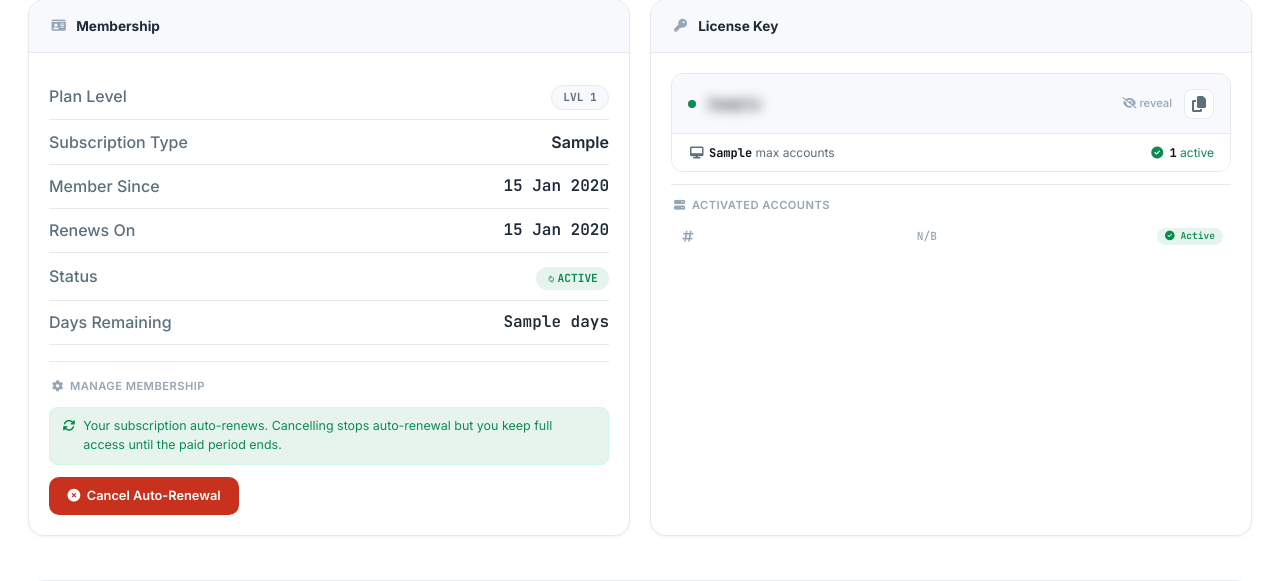
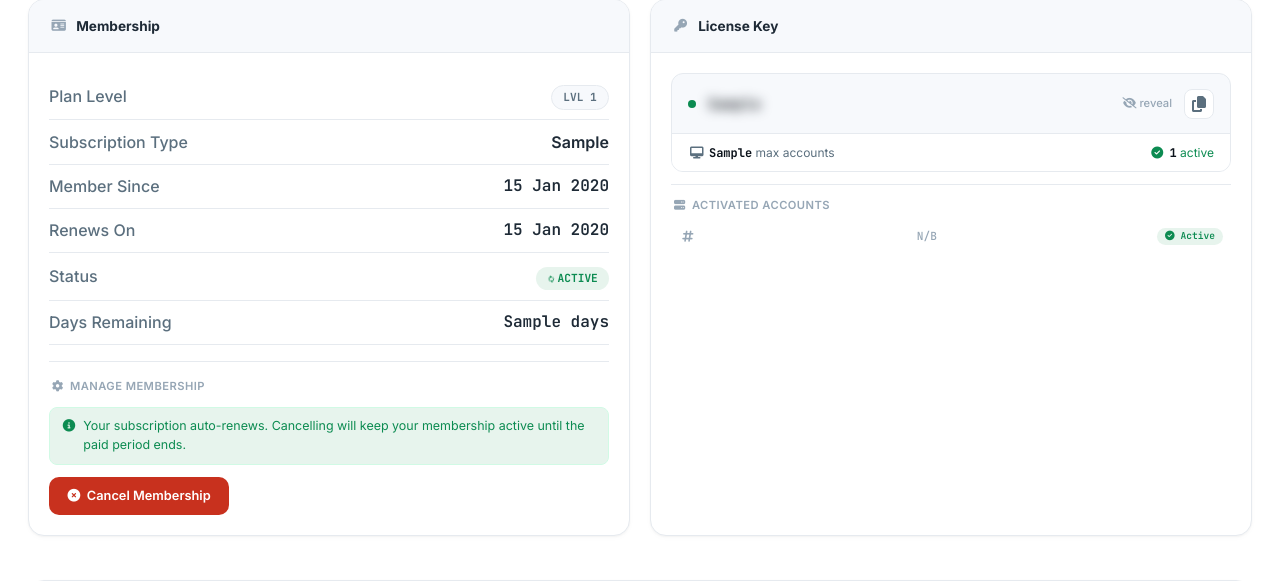
Before and after one commit to NDBOSSY/LWIX, a Flask app: template templates/user/dashboard.html in a window 1280 px wide. Shown: the part 409-990 px from the top of the page. Run offline with Flask 3, Linux system fonts and the light colour scheme; tables that the repository leaves empty hold one stand-in row (values such as "Sample post"); the template is opened without the code that fills it: values that come from a table or form of the project are taken from there, most other values are stand-ins (such as "Sample title", 1, 10 or a date in 2020); some libraries are stand-ins or nearby versions.

Commit message:
Update dashboard main9.html

```diff
--- a/templates/user/dashboard.html
+++ b/templates/user/dashboard.html
@@ -715,15 +715,15 @@
     .modal-box h3 { font-size: 1rem; font-weight: 700; margin-bottom: 0.4rem; }
     .modal-box p { color: var(--ink-muted); margin-bottom: 1.2rem; font-size: 0.85rem; }
     .modal-box .warning-box {
-        background: var(--amber-light);
-        border: 1px solid #ffe0b2;
+        background: var(--red-light);
+        border: 1px solid #f5c6cb;
         border-radius: 8px;
         padding: 0.75rem 1rem;
         margin-bottom: 1.2rem;
     }
     .modal-box .warning-box .warning-title {
         font-weight: 600;
-        color: var(--amber);
+        color: var(--red);
         font-size: 0.8rem;
         display: flex;
         align-items: center;
@@ -935,16 +935,16 @@
 
                     {% if user.membership_status == 'active' %}
                     <div class="retain-info">
-                        <i class="fas fa-sync-alt"></i>
-                        <span data-en="Your subscription auto-renews. Cancelling stops auto-renewal but you keep full access until the paid period ends."
-                              data-nl="Je abonnement wordt automatisch verlengd. Annuleren stopt automatische verlenging maar je behoudt volledige toegang tot je betaalde periode eindigt.">
-                            {{ 'Je abonnement wordt automatisch verlengd. Annuleren stopt automatische verlenging maar je behoudt volledige toegang tot je betaalde periode eindigt.' if current_language == 'nl' else 'Your subscription auto-renews. Cancelling stops auto-renewal but you keep full access until the paid period ends.' }}
+                        <i class="fas fa-info-circle"></i>
+                        <span data-en="Your subscription auto-renews. Cancelling will keep your membership active until the paid period ends."
+                              data-nl="Je abonnement wordt automatisch verlengd. Bij opzeggen blijft je membership actief tot het einde van de betaalde periode.">
+                            {{ 'Je abonnement wordt automatisch verlengd. Bij opzeggen blijft je membership actief tot het einde van de betaalde periode.' if current_language == 'nl' else 'Your subscription auto-renews. Cancelling will keep your membership active until the paid period ends.' }}
                         </span>
                     </div>
                     <button class="btn btn-danger" onclick="showCancelModal()">
                         <i class="fas fa-times-circle"></i>
-                        <span data-en="Cancel Auto-Renewal" data-nl="Abonnement Annuleren">
-                            {{ 'Abonnement Annuleren' if current_language == 'nl' else 'Cancel Auto-Renewal' }}
+                        <span data-en="Cancel Membership" data-nl="Membership Opzeggen">
+                            {{ 'Membership Opzeggen' if current_language == 'nl' else 'Cancel Membership' }}
                         </span>
                     </button>
                     {% elif user.membership_status == 'cancelled' %}
@@ -1356,65 +1356,58 @@
     <div class="modal-box">
         <h3>
             <i class="fas fa-exclamation-triangle" style="color: var(--amber);"></i>
-            <span data-en="Cancel Auto-Renewal" data-nl="Abonnement Annuleren">
-                {{ 'Abonnement Annuleren' if current_language == 'nl' else 'Cancel Auto-Renewal' }}
+            <span data-en="Cancel Membership" data-nl="Membership Opzeggen">
+                {{ 'Membership Opzeggen' if current_language == 'nl' else 'Cancel Membership' }}
             </span>
         </h3>
-        <p data-en="Are you sure you want to cancel auto-renewal?"
-           data-nl="Weet je zeker dat je automatische verlenging wilt stopzetten?">
-            {{ 'Weet je zeker dat je automatische verlenging wilt stopzetten?' if current_language == 'nl' else 'Are you sure you want to cancel auto-renewal?' }}
+        <p data-en="Are you sure you want to cancel your membership?"
+           data-nl="Weet je zeker dat je je membership wilt opzeggen?">
+            {{ 'Weet je zeker dat je je membership wilt opzeggen?' if current_language == 'nl' else 'Are you sure you want to cancel your membership?' }}
         </p>
 
-        <div class="info-box">
-            <div class="info-title">
-                <i class="fas fa-check-circle"></i>
-                <span data-en="What you keep:" data-nl="Wat je behoudt:">
-                    {{ 'Wat je behoudt:' if current_language == 'nl' else 'What you keep:' }}
-                </span>
-            </div>
+        <p>
+            <span data-en="Your membership will remain active until"
+                  data-nl="Je membership blijft actief tot">
+                {{ 'Je membership blijft actief tot' if current_language == 'nl' else 'Your membership will remain active until' }}
+            </span>
+            <strong>{{ user.membership_end.strftime('%d %B %Y') if user.membership_end else 'the end date' }}</strong>.
+            <span data-en="After this date, your access will end and you will no longer be able to use:"
+                  data-nl="Na deze datum eindigt je toegang en kun je geen gebruik meer maken van:">
+                {{ 'Na deze datum eindigt je toegang en kun je geen gebruik meer maken van:' if current_language == 'nl' else 'After this date, your access will end and you will no longer be able to use:' }}
+            </span>
+        </p>
+
+        <div class="warning-box">
             <ul>
                 {% if current_language == 'nl' %}
-                <li>Volledige toegang tot <strong id="cancelEndDateNl">{{ user.membership_end.strftime('%d %B %Y') if user.membership_end else 'de einddatum' }}</strong></li>
-                <li>Al je actieve licenties blijven werken</li>
-                <li>Je kunt je Expert Advisors blijven gebruiken</li>
-                <li>Toegang tot alle downloads blijft behouden</li>
+                <li>Je VPS</li>
+                <li>Je Expert Advisor(s) en actieve licenties</li>
+                <li>Discord community</li>
+                <li>De Academy</li>
                 {% else %}
-                <li>Full access until <strong id="cancelEndDateEn">{{ user.membership_end.strftime('%B %d, %Y') if user.membership_end else 'the end date' }}</strong></li>
-                <li>All active licenses continue working</li>
-                <li>You can keep using your Expert Advisors</li>
-                <li>Access to all downloads remains</li>
+                <li>Your VPS</li>
+                <li>Your Expert Advisor(s) and active licenses</li>
+                <li>Discord community</li>
+                <li>The Academy</li>
                 {% endif %}
             </ul>
         </div>
 
-        <div class="warning-box">
-            <div class="warning-title">
-                <i class="fas fa-exclamation-circle"></i>
-                <span data-en="This means:" data-nl="Dit betekent:">
-                    {{ 'Dit betekent:' if current_language == 'nl' else 'This means:' }}
-                </span>
-            </div>
-            <ul>
-                {% if current_language == 'nl' %}
-                <li>Je abonnement wordt niet automatisch verlengd</li>
-                <li>Na de einddatum verloopt je toegang</li>
-                <li>Je kunt later altijd een nieuw abonnement afsluiten</li>
-                {% else %}
-                <li>Your subscription will not auto-renew</li>
-                <li>Access expires after the end date</li>
-                <li>You can always sign up for a new subscription later</li>
-                {% endif %}
-            </ul>
-        </div>
+        <p data-en="You can always sign up again in the future. Please note that you will then receive a new VPS and new licenses, and will need to complete the setup again."
+           data-nl="Je kunt je in de toekomst altijd opnieuw aanmelden. Houd er rekening mee dat je dan een nieuwe VPS en nieuwe licenties ontvangt en de setup opnieuw moet doorlopen.">
+            {{ 'Je kunt je in de toekomst altijd opnieuw aanmelden. Houd er rekening mee dat je dan een nieuwe VPS en nieuwe licenties ontvangt en de setup opnieuw moet doorlopen.' if current_language == 'nl' else 'You can always sign up again in the future. Please note that you will then receive a new VPS and new licenses, and will need to complete the setup again.' }}
+        </p>
 
         <div class="modal-actions">
             <button class="btn btn-outline" onclick="closeCancelModal()">
-                <span data-en="Keep Subscription" data-nl="Behouden">{{ 'Behouden' if current_language == 'nl' else 'Keep Subscription' }}</span>
+                <span data-en="Keep Membership" data-nl="Membership Behouden">
+                    {{ 'Membership Behouden' if current_language == 'nl' else 'Keep Membership' }}
+                </span>
             </button>
             <button class="btn btn-danger" id="cancelBtn" onclick="confirmCancelMembership()">
                 <i class="fas fa-times-circle"></i>
-                <span data-en="Cancel Auto-Renewal" data-nl="Definitief Annuleren">
-                    {{ 'Definitief Annuleren' if current_language == 'nl' else 'Cancel Auto-Renewal' }}
+                <span data-en="Cancel Membership" data-nl="Membership Opzeggen">
+                    {{ 'Membership Opzeggen' if current_language == 'nl' else 'Cancel Membership' }}
                 </span>
             </button>
         </div>
@@ -1659,11 +1652,11 @@
 
         closeCancelModal();
         loadingOverlay.style.display = 'flex';
-        loadingMessage.textContent = currentLanguage === 'nl' ? 'Abonnement annuleren…' : 'Cancelling membership…';
+        loadingMessage.textContent = currentLanguage === 'nl' ? 'Membership opzeggen…' : 'Cancelling membership…';
 
         if (cancelBtn) {
             cancelBtn.disabled = true;
-            cancelBtn.innerHTML = '<i class="fas fa-spinner fa-spin"></i> ' + (currentLanguage === 'nl' ? 'Annuleren...' : 'Cancelling...');
+            cancelBtn.innerHTML = '<i class="fas fa-spinner fa-spin"></i> ' + (currentLanguage === 'nl' ? 'Opzeggen...' : 'Cancelling...');
         }
 
         fetch('/cancel-membership', {
@@ -1688,20 +1681,20 @@
         .then(data => {
             loadingOverlay.style.display = 'none';
             if (data.success) {
-                const msg = currentLanguage === 'nl' ? 'Abonnement geannuleerd. Je behoudt volledige toegang! 📧' : 'Membership cancelled. You retain full access! 📧';
+                const msg = currentLanguage === 'nl' ? 'Membership opgezegd. Je behoudt volledige toegang! 📧' : 'Membership cancelled. You retain full access! 📧';
                 showToast(msg, 'success');
                 setTimeout(() => { window.location.reload(); }, 2000);
             } else {
-                const msg = currentLanguage === 'nl' ? 'Kon abonnement niet annuleren' : 'Failed to cancel membership';
+                const msg = currentLanguage === 'nl' ? 'Kon membership niet opzeggen' : 'Failed to cancel membership';
                 showToast(data.error || msg, 'error');
-                if (cancelBtn) { cancelBtn.disabled = false; cancelBtn.innerHTML = '<i class="fas fa-times-circle"></i> ' + (currentLanguage === 'nl' ? 'Definitief Annuleren' : 'Cancel Auto-Renewal'); }
+                if (cancelBtn) { cancelBtn.disabled = false; cancelBtn.innerHTML = '<i class="fas fa-times-circle"></i> ' + (currentLanguage === 'nl' ? 'Membership Opzeggen' : 'Cancel Membership'); }
             }
         })
         .catch(error => {
             loadingOverlay.style.display = 'none';
             const msg = currentLanguage === 'nl' ? 'Netwerkfout. Probeer opnieuw.' : 'Network error. Please try again.';
             showToast(error.message || msg, 'error');
-            if (cancelBtn) { cancelBtn.disabled = false; cancelBtn.innerHTML = '<i class="fas fa-times-circle"></i> ' + (currentLanguage === 'nl' ? 'Definitief Annuleren' : 'Cancel Auto-Renewal'); }
+            if (cancelBtn) { cancelBtn.disabled = false; cancelBtn.innerHTML = '<i class="fas fa-times-circle"></i> ' + (currentLanguage === 'nl' ? 'Membership Opzeggen' : 'Cancel Membership'); }
         });
     }
 
@@ -1768,7 +1761,7 @@
                 const generateBtn = document.getElementById('generateBtn');
                 if (generateBtn) { generateBtn.disabled = false; generateBtn.textContent = currentLanguage === 'nl' ? 'Genereer' : 'Generate'; }
                 const cancelBtn = document.getElementById('cancelBtn');
-                if (cancelBtn) { cancelBtn.disabled = false; cancelBtn.innerHTML = '<i class="fas fa-times-circle"></i> ' + (currentLanguage === 'nl' ? 'Definitief Annuleren' : 'Cancel Auto-Renewal'); }
+                if (cancelBtn) { cancelBtn.disabled = false; cancelBtn.innerHTML = '<i class="fas fa-times-circle"></i> ' + (currentLanguage === 'nl' ? 'Membership Opzeggen' : 'Cancel Membership'); }
             }
         }
     });
```
